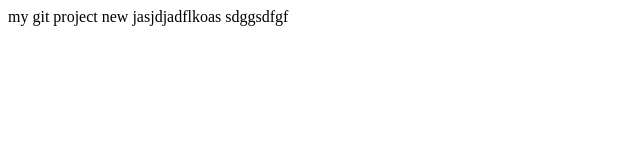
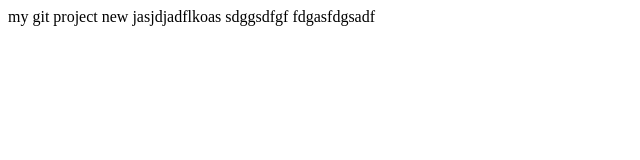
Before and after one commit to magedofficial/Python, a plain HTML site: page index.html in a window 1280 px wide. Shown: the whole page, without its empty margins (0-640 px from the left). Drawn offline with Linux system fonts and the light colour scheme.

Commit message:
First try?

```diff
--- a/index.html
+++ b/index.html
@@ -11,6 +11,7 @@
             my git project new
             jasjdjadflkoas
             sdggsdfgf
+            fdgasfdgsadf
         </p>
     </div>
 </body>
```
